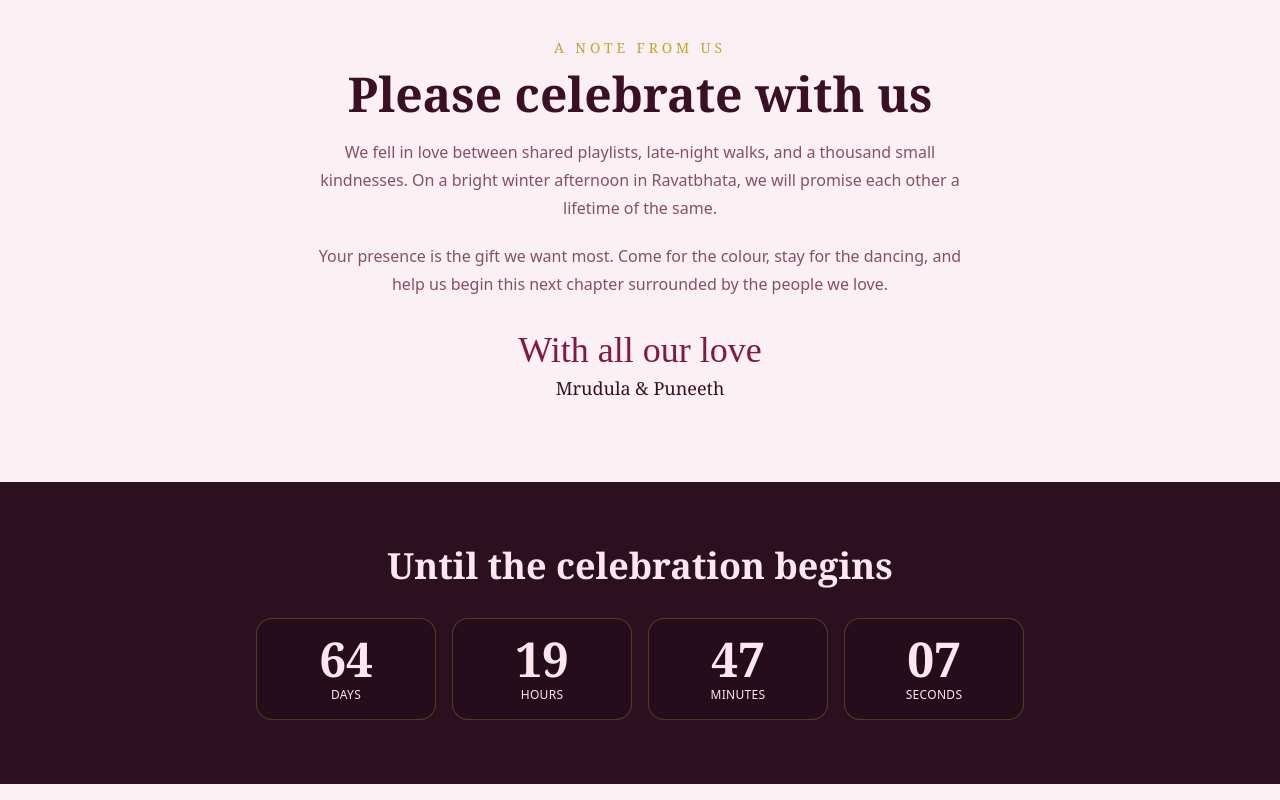
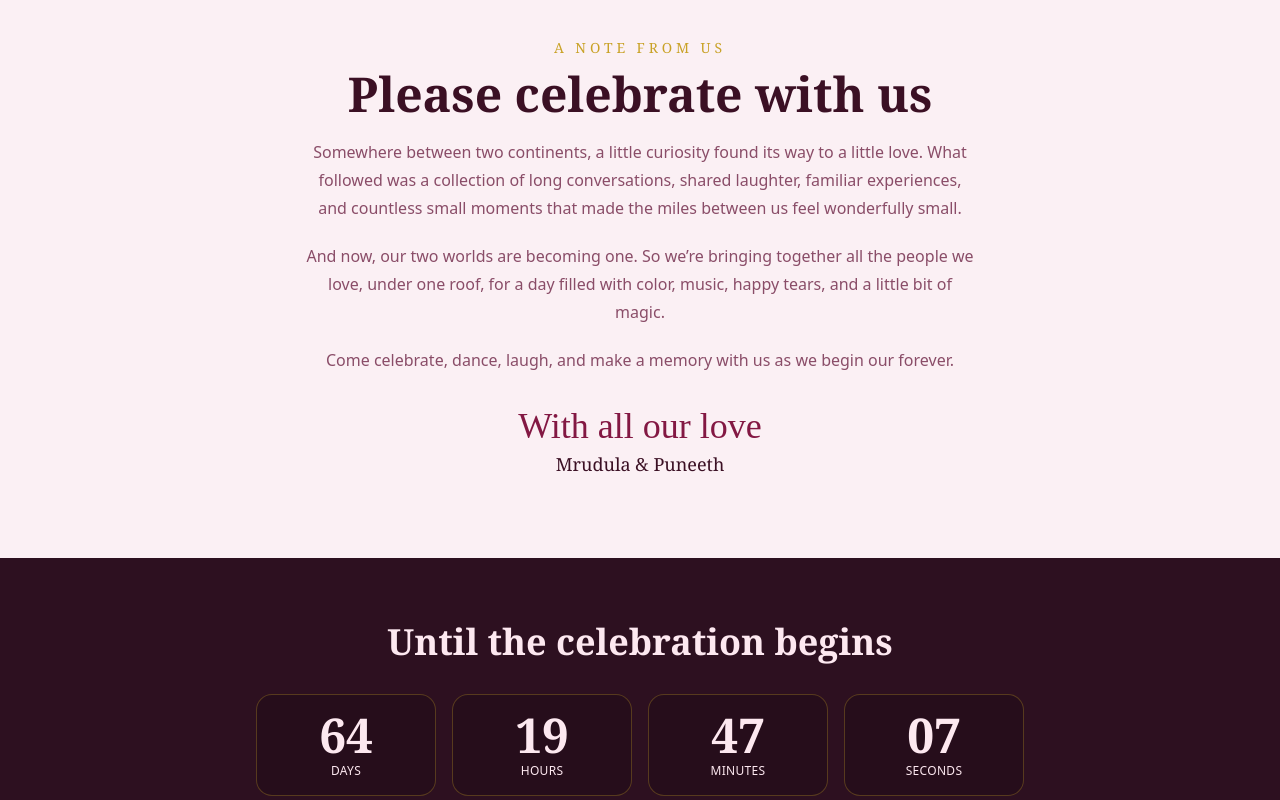
Before and after one commit to puneethjakkula/MP-Wedding-Invite, a React (Vite) app: page / in a window 1280 px wide. Shown: the part 940-1740 px from the top of the page. Built offline with nearby package versions, Linux system fonts and the light colour scheme.

Commit message:
Edit maps 02

```diff
--- a/src/data/site.config.js
+++ b/src/data/site.config.js
@@ -41,8 +41,7 @@ export const site = {
     eyebrow: "A note from us",
     heading: "Please celebrate with us",
     paragraphs: [
-      "We fell in love between shared playlists, late-night walks, and a thousand small kindnesses. On a bright winter afternoon in Ravatbhata, we will promise each other a lifetime of the same.",
-      "Your presence is the gift we want most. Come for the colour, stay for the dancing, and help us begin this next chapter surrounded by the people we love.",
+      "Somewhere between two continents, a little curiosity found its way to a little love. What followed was a collection of long conversations, shared laughter, familiar experiences, and countless small moments that made the miles between us feel wonderfully small.", "And now, our two worlds are becoming one. So we’re bringing together all the people we love, under one roof, for a day filled with color, music, happy tears, and a little bit of magic.", "Come celebrate, dance, laugh, and make a memory with us as we begin our forever.",
     ],
     signOff: "With all our love",
   },
@@ -137,61 +136,63 @@ export const site = {
         //alt: "Meera and Arjun walking through a marigold-lined courtyard at dusk",
         width: 800,
         height: 600,
-        position: "50% 35%"
+        position: "50% 35%",
       },
       {
         src: "photos/2.jpg",
         //alt: "Close-up of henna patterns on Meera's hands with gold bangles",
         width: 800,
         height: 600,
-        position: "50% 35%"
+        position: "50% 35%",
       },
       {
         src: "photos/3.jpg",
         //alt: "Arjun laughing with family during a rooftop tea in Jaipur",
         width: 800,
         height: 600,
+        position: "50% 35%",
       },
       {
         src: "photos/4.jpg",
         //alt: "A table of sweets, roses, and brass diyas before a celebration",
         width: 800,
         height: 600,
-        position: "50% 35%"
+        position: "50% 35%",
       },
       {
         src: "photos/5.jpg",
         //alt: "The couple under a string of fairy lights in a palace garden",
         width: 800,
         height: 600,
+        position: "50% 45%",
+      },
+      {
+        src: "photos/8.jpg",
+        //alt: "Arjun and Meera holding hands, rings catching the evening sun",
+        width: 800,
+        height: 600,
+        position: "50% 15%",
       },
       {
         src: "photos/7.jpg",
         //alt: "Meera in a rose-coloured saree standing beside carved sandstone",
         width: 800,
         height: 600,
-        position: "50% 35%"
+        position: "50% 35%",
       },
       {
-        src: "photos/8.jpg",
+        src: "photos/11.jpg",
         //alt: "Arjun and Meera holding hands, rings catching the evening sun",
         width: 800,
         height: 600,
-        position: "50% 15%"
+        position: "50% 35%",
       },
       {
         src: "photos/9.jpg",
         //alt: "Arjun and Meera holding hands, rings catching the evening sun",
         width: 800,
         height: 600,
-        position: "50% 35%"
-      },
-      {
-        src: "photos/11.jpg",
-        //alt: "Arjun and Meera holding hands, rings catching the evening sun",
-        width: 800,
-        height: 600,
-        position: "50% 35%"
+        position: "50% 35%",
       },
     ],
   },
```
